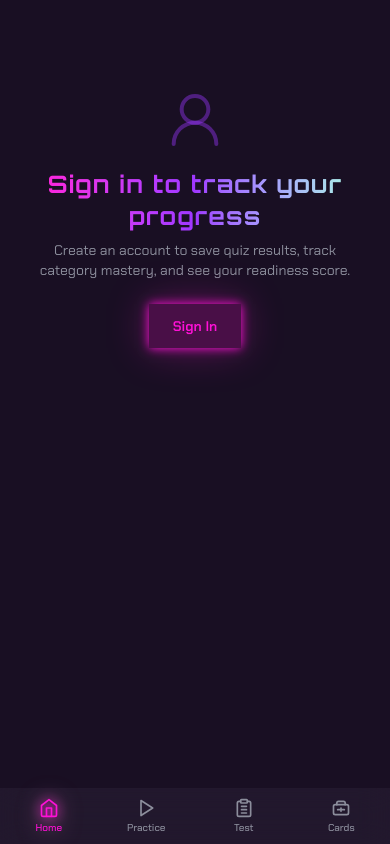
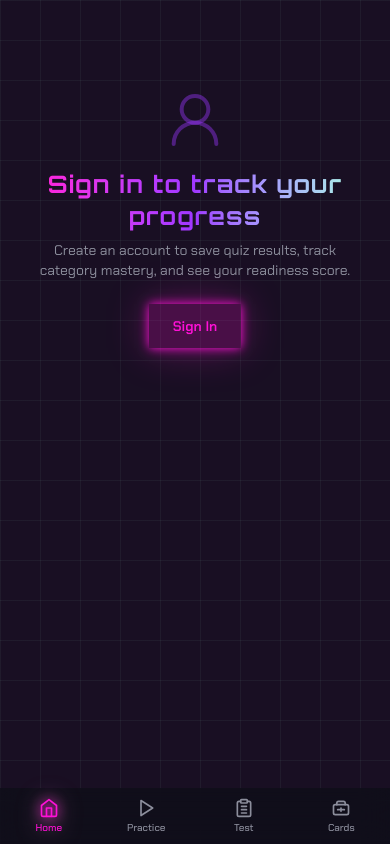
Before and after one commit to DarrellTang/permit-gg, a Next.js app: page /dashboard in a window 390 px wide. Built offline with nearby package versions, Linux system fonts and the light colour scheme; no server answers.

Commit message:
feat(03.1-04): add bg-grid, bloom-primary, bloom-secondary CSS utilities and apply to app shell

```diff
--- a/src/app/globals.css
+++ b/src/app/globals.css
@@ -251,3 +251,17 @@ html.dark {
   background-size: 200% 100%;
   animation: data-leak-sweep 8s linear infinite;
 }
+
+.bg-grid {
+  background-image: linear-gradient(to right, rgba(169, 255, 222, 0.05) 1px, transparent 1px),
+                    linear-gradient(to bottom, rgba(169, 255, 222, 0.05) 1px, transparent 1px);
+  background-size: 40px 40px;
+}
+
+.bloom-primary {
+  filter: drop-shadow(0 0 8px rgba(255, 174, 216, 0.4));
+}
+
+.bloom-secondary {
+  filter: drop-shadow(0 0 8px rgba(169, 255, 222, 0.4));
+}
--- a/src/components/layout/app-shell.tsx
+++ b/src/components/layout/app-shell.tsx
@@ -30,7 +30,7 @@ export function AppShell({
         />
       </aside>
 
-      <main className="flex-1 overflow-y-auto pb-20 lg:pb-0">
+      <main className="flex-1 overflow-y-auto pb-20 lg:pb-0 bg-grid">
         <PageTransition>{children}</PageTransition>
       </main>
 
--- a/src/components/layout/bottom-tabs.tsx
+++ b/src/components/layout/bottom-tabs.tsx
@@ -54,7 +54,7 @@ export function BottomTabs() {
   const pathname = usePathname()
 
   return (
-    <div className="fixed inset-x-0 bottom-0 z-50 bg-[var(--surface-container)]/80 backdrop-blur-[16px] lg:hidden">
+    <div className="fixed inset-x-0 bottom-0 z-50 glass lg:hidden">
       <nav className="flex items-stretch justify-around pb-[env(safe-area-inset-bottom)]">
         {TAB_ITEMS.map((item) => {
           const isActive = pathname === item.href || pathname.startsWith(item.href + "/")
```
